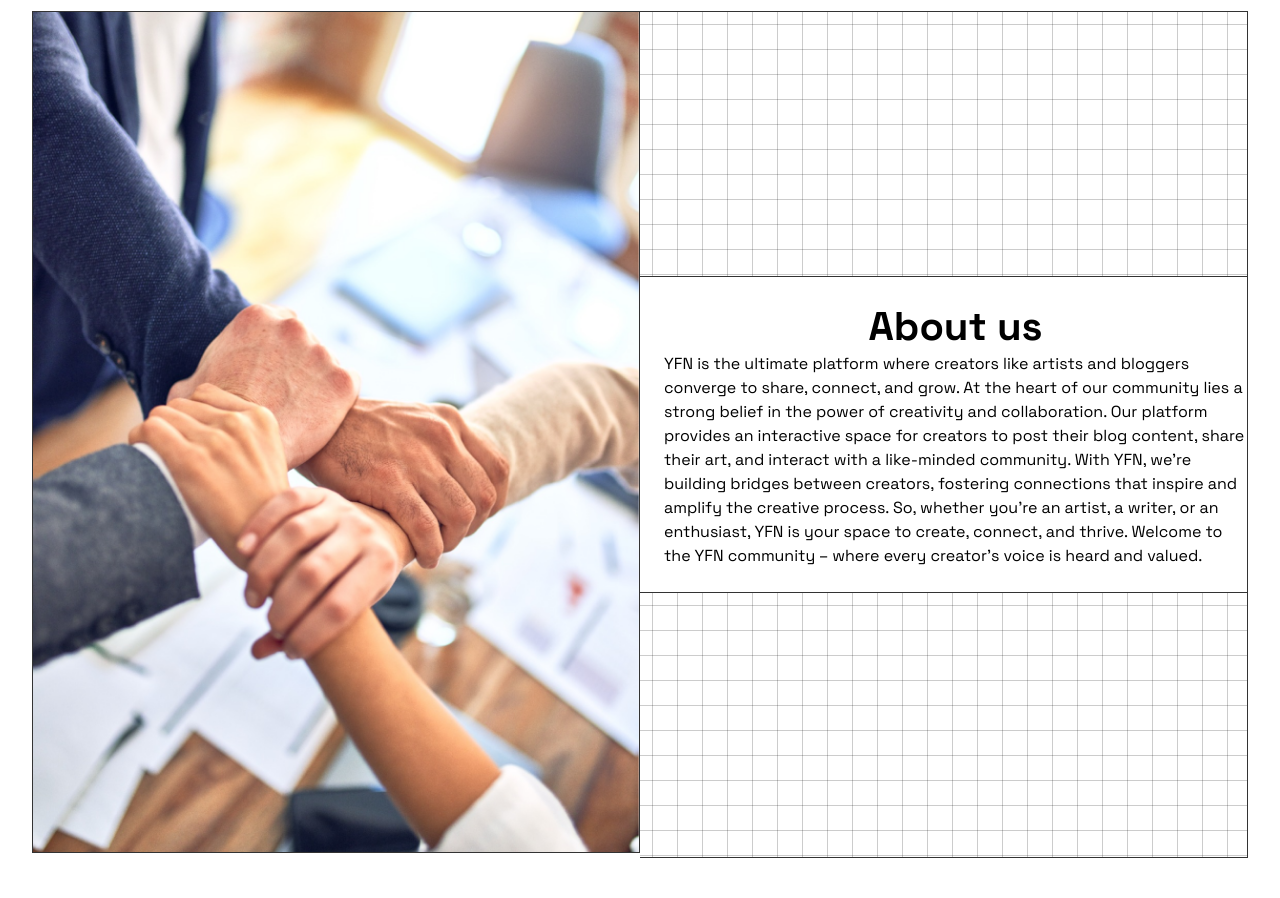
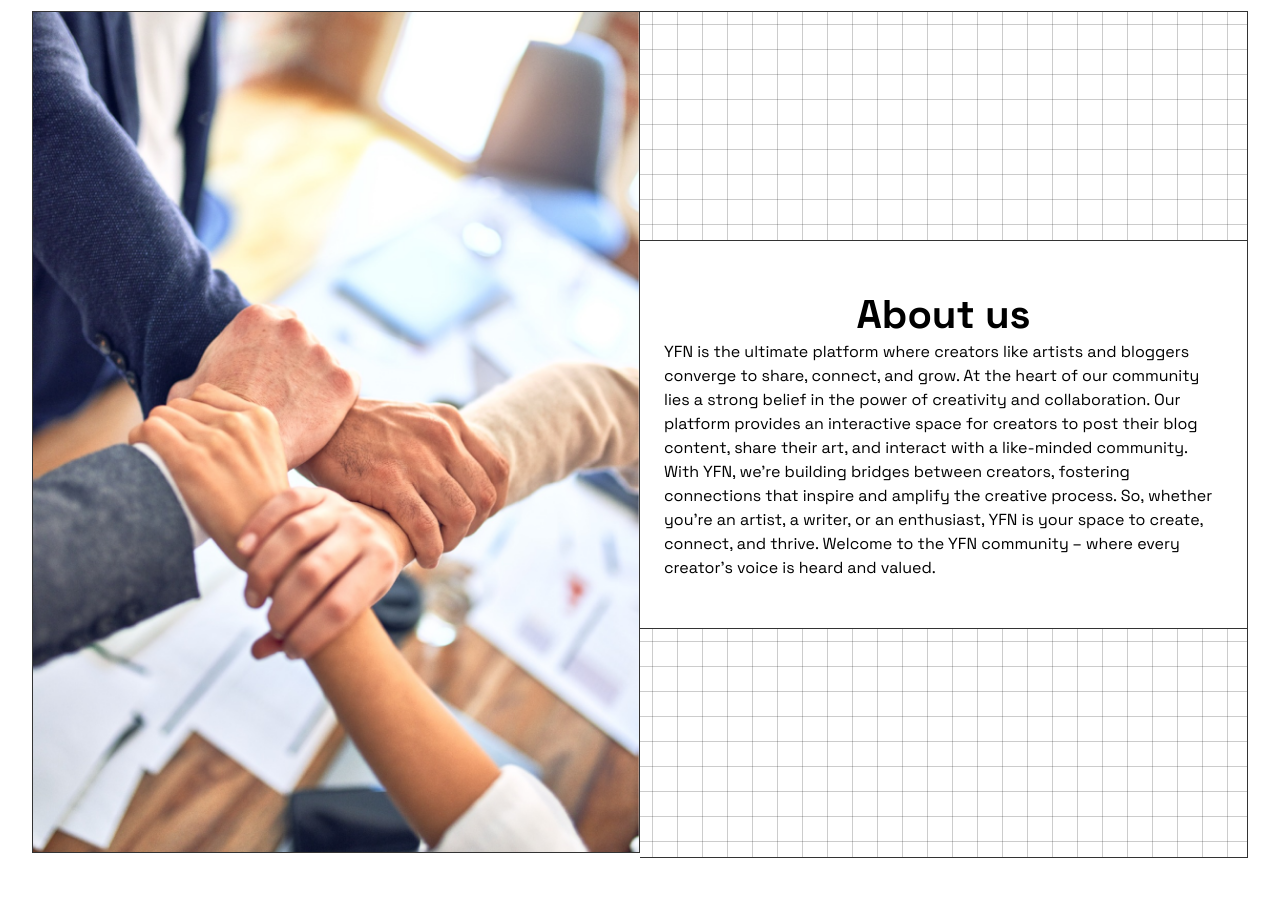
Before and after one commit to ceeriil/YFN, a Django app: page / in a window 1280 px wide. Shown: the part 750-1648 px from the top of the page. Run offline with Django 3.2, Linux system fonts and the light colour scheme; parts of the project's set-up code (start-up, migrations or seed data) failed here and were passed over.

Commit message:
fixed padding

```diff
--- a/src/static/app/css/style.css
+++ b/src/static/app/css/style.css
@@ -183,7 +183,7 @@ a {
 }
 
 .about_us_text .middle {
-  padding-left: 1.5rem;
+  padding: 1.5rem;
 }
 
 .about_us_text .bottom {
```
